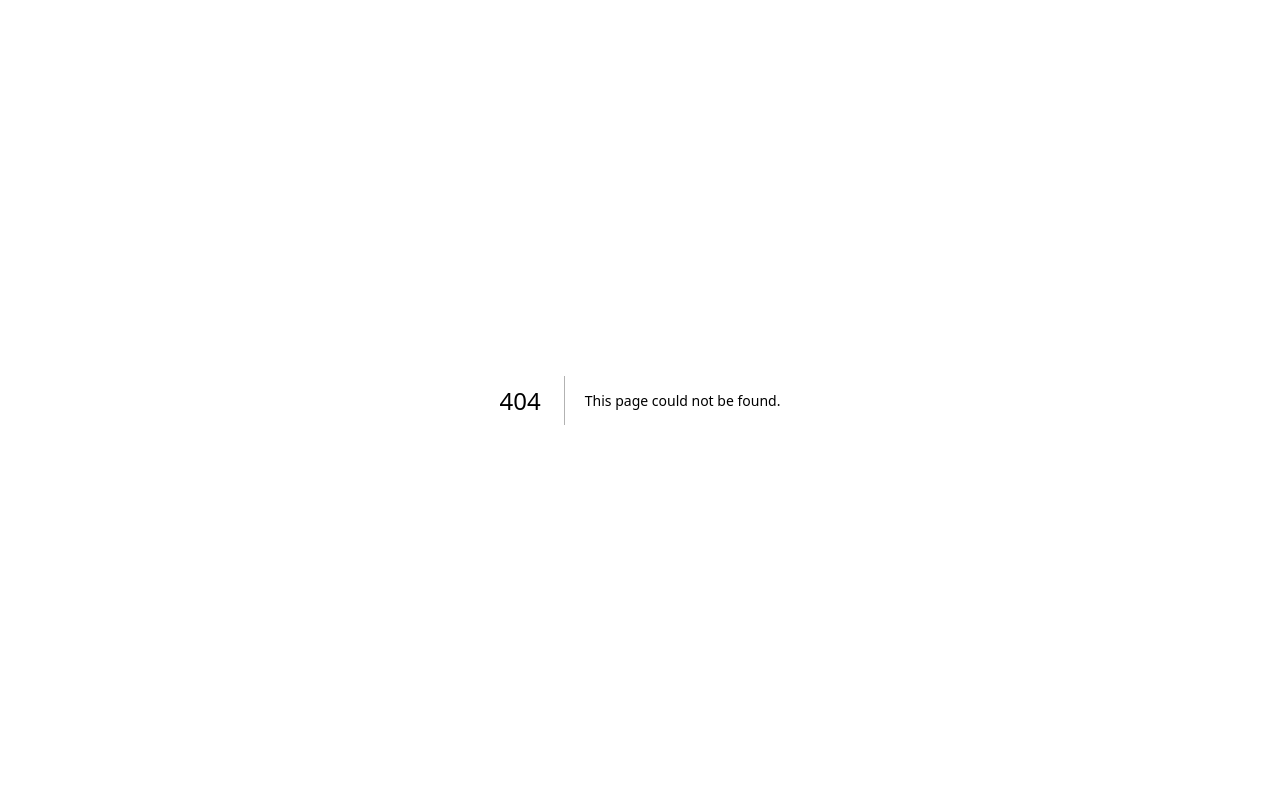
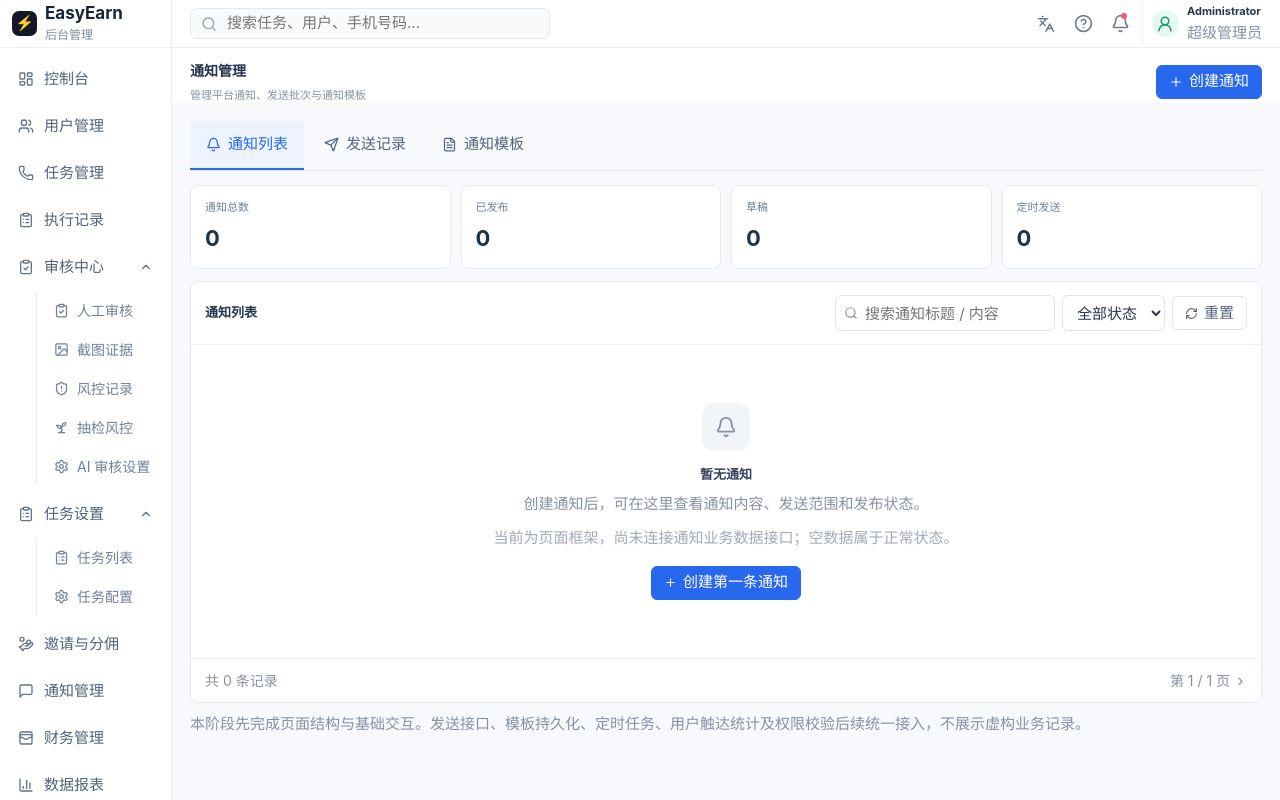
Before and after one commit to xiaolongsvip/whatsapp-task-platform, a Next.js app in the folder apps/admin/: page /notifications in a window 1280 px wide. Before the commit this address had no page. Built offline with nearby package versions, Linux system fonts and the light colour scheme; no server answers.

Commit message:
Scaffold notification management admin page

```diff
--- /dev/null
+++ b/apps/admin/src/app/notifications/page.tsx
@@ -0,0 +1,91 @@
+"use client";
+
+import { useState } from "react";
+import { Bell, Send, FileText, Plus, Search, RefreshCw, Eye, X, ChevronRight } from "lucide-react";
+import AdminSidebar from "../../components/AdminSidebar";
+import AdminTopbar from "../../components/AdminTopbar";
+
+type Tab = "notices" | "records" | "templates";
+const card: React.CSSProperties = { background:"#fff", border:"1px solid #e4eaf2", borderRadius:8 };
+const button: React.CSSProperties = { height:34, padding:"0 12px", border:"1px solid #dce4ef", borderRadius:6, background:"#fff", color:"#53647c", fontSize:12, cursor:"pointer", display:"inline-flex", alignItems:"center", gap:6 };
+const input: React.CSSProperties = { height:36, border:"1px solid #dce4ef", borderRadius:6, padding:"0 10px", color:"#26364d", fontSize:12, background:"#fff", minWidth:0 };
+const tabs: Array<{key:Tab;label:string;icon:typeof Bell}> = [
+  {key:"notices",label:"通知列表",icon:Bell},
+  {key:"records",label:"发送记录",icon:Send},
+  {key:"templates",label:"通知模板",icon:FileText},
+];
+
+export default function NotificationsPage() {
+  const [tab,setTab] = useState<Tab>("notices");
+  const [keyword,setKeyword] = useState("");
+  const [status,setStatus] = useState("ALL");
+  const [editorOpen,setEditorOpen] = useState(false);
+  const [title,setTitle] = useState("");
+  const [content,setContent] = useState("");
+  const [target,setTarget] = useState("ALL");
+  const [notice,setNotice] = useState("");
+
+  const sectionTitle = tab==="notices" ? "通知列表" : tab==="records" ? "发送记录" : "通知模板";
+  const emptyTitle = tab==="notices" ? "暂无通知" : tab==="records" ? "暂无发送记录" : "暂无通知模板";
+  const emptyDescription = tab==="notices"
+    ? "创建通知后，可在这里查看通知内容、发送范围和发布状态。"
+    : tab==="records"
+      ? "通知发送后，发送批次、目标人数和发送结果会显示在这里。"
+      : "可在这里维护常用通知内容，后续创建通知时选择模板。";
+
+  function openEditor() {
+    setTitle(""); setContent(""); setTarget("ALL"); setNotice(""); setEditorOpen(true);
+  }
+
+  return <div className="dashboard-app">
+    <AdminSidebar />
+    <main className="dashboard-main" style={{minWidth:0,background:"#f7f9fc"}}>
+      <AdminTopbar />
+      <div style={{display:"flex",alignItems:"center",justifyContent:"space-between",padding:"12px 18px 0",background:"#fff"}}>
+        <div><b style={{fontSize:14,color:"#23354d"}}>通知管理</b><div style={{fontSize:11,color:"#8492a6",marginTop:4}}>管理平台通知、发送批次与通知模板</div></div>
+        <button style={{...button,background:"#2868ee",borderColor:"#2868ee",color:"#fff"}} onClick={openEditor}><Plus size={14}/>创建通知</button>
+      </div>
+      <div style={{padding:18}}>
+        <nav style={{display:"flex",gap:4,borderBottom:"1px solid #e1e8f0",marginBottom:14,overflowX:"auto"}}>
+          {tabs.map(({key,label,icon:Icon})=><button key={key} onClick={()=>{setTab(key);setStatus("ALL");setKeyword("");}} style={{display:"inline-flex",alignItems:"center",gap:7,padding:"12px 16px",border:0,borderBottom:tab===key?"2px solid #2868ee":"2px solid transparent",background:tab===key?"#edf4ff":"transparent",color:tab===key?"#2868ee":"#53647c",fontSize:12,whiteSpace:"nowrap",cursor:"pointer"}}><Icon size={15}/>{label}</button>)}
+        </nav>
+
+        <section style={{display:"grid",gridTemplateColumns:"repeat(4,minmax(0,1fr))",gap:10,marginBottom:12}}>
+          {(tab==="notices"?[["通知总数","0"],["已发布","0"],["草稿","0"],["定时发送","0"]]:tab==="records"?[["发送批次","0"],["目标用户","0"],["发送成功","0"],["发送失败","0"]]:[["模板总数","0"],["启用模板","0"],["停用模板","0"],["最近更新","—"]]).map(([label,value])=><div key={label} style={{...card,padding:"13px 14px"}}><div style={{fontSize:11,color:"#718096"}}>{label}</div><b style={{fontSize:22,color:"#20334d",display:"block",marginTop:7}}>{value}</b></div>)}
+        </section>
+
+        <section style={{...card,overflow:"hidden"}}>
+          <header style={{padding:"13px 14px",borderBottom:"1px solid #edf1f6",display:"flex",alignItems:"center",justifyContent:"space-between",gap:10,flexWrap:"wrap"}}>
+            <b style={{fontSize:13,color:"#26364d"}}>{sectionTitle}</b>
+            <div style={{display:"flex",gap:7,alignItems:"center",flexWrap:"wrap"}}>
+              <div style={{position:"relative"}}><Search size={14} style={{position:"absolute",left:9,top:11,color:"#8492a6"}}/><input style={{...input,paddingLeft:29,width:220}} value={keyword} onChange={e=>setKeyword(e.target.value)} placeholder={tab==="templates"?"搜索模板名称":"搜索通知标题 / 内容"}/></div>
+              <select style={input} value={status} onChange={e=>setStatus(e.target.value)}><option value="ALL">全部状态</option><option value="DRAFT">草稿</option><option value="PUBLISHED">已发布</option><option value="DISABLED">已停用</option></select>
+              <button style={button} onClick={()=>{setKeyword("");setStatus("ALL");}}><RefreshCw size={13}/>重置</button>
+            </div>
+          </header>
+          <div style={{padding:"58px 20px",textAlign:"center"}}>
+            <div style={{width:48,height:48,borderRadius:12,background:"#f1f5f9",color:"#8492a6",display:"grid",placeItems:"center",margin:"0 auto 12px"}}>{tab==="notices"?<Bell size={22}/>:tab==="records"?<Send size={22}/>:<FileText size={22}/>}</div>
+            <b style={{fontSize:13,color:"#34445b"}}>{emptyTitle}</b>
+            <p style={{fontSize:11,color:"#8492a6",margin:"7px 0 0"}}>{emptyDescription}</p>
+            <p style={{fontSize:10,color:"#a0aaba",margin:"12px 0 0"}}>当前为页面框架，尚未连接通知业务数据接口；空数据属于正常状态。</p>
+            {tab==="notices"&&<button style={{...button,marginTop:16,background:"#2868ee",borderColor:"#2868ee",color:"#fff"}} onClick={openEditor}><Plus size={13}/>创建第一条通知</button>}
+          </div>
+          <footer style={{padding:"11px 14px",borderTop:"1px solid #edf1f6",display:"flex",justifyContent:"space-between",fontSize:11,color:"#8492a6"}}><span>共 0 条记录</span><span>第 1 / 1 页 <ChevronRight size={13} style={{verticalAlign:"middle"}}/></span></footer>
+        </section>
+        <p style={{fontSize:11,color:"#8492a6",marginTop:10}}>本阶段先完成页面结构与基础交互。发送接口、模板持久化、定时任务、用户触达统计及权限校验后续统一接入，不展示虚构业务记录。</p>
+      </div>
+      {editorOpen&&<div style={{position:"fixed",inset:0,zIndex:90,background:"#14223866",display:"grid",placeItems:"center",padding:18}}>
+        <section style={{...card,width:"min(620px,100%)",maxHeight:"90vh",overflow:"auto",padding:18}}>
+          <header style={{display:"flex",alignItems:"center",justifyContent:"space-between",marginBottom:16}}><b style={{fontSize:14,color:"#26364d"}}>创建通知</b><button style={button} onClick={()=>setEditorOpen(false)}><X size={14}/>关闭</button></header>
+          <div style={{display:"grid",gap:12}}>
+            <label style={{display:"grid",gap:6,fontSize:11,color:"#53647c"}}>通知标题<input style={input} value={title} onChange={e=>setTitle(e.target.value)} placeholder="请输入通知标题"/></label>
+            <label style={{display:"grid",gap:6,fontSize:11,color:"#53647c"}}>发送范围<select style={input} value={target} onChange={e=>setTarget(e.target.value)}><option value="ALL">全部用户</option><option value="ACTIVE">正常用户</option><option value="SELECTED">指定用户（后续接入）</option></select></label>
+            <label style={{display:"grid",gap:6,fontSize:11,color:"#53647c"}}>通知内容<textarea style={{...input,height:150,padding:10,resize:"vertical"}} value={content} onChange={e=>setContent(e.target.value)} placeholder="请输入通知内容"/></label>
+            {notice&&<div style={{fontSize:11,color:"#b45309"}}>{notice}</div>}
+            <div style={{display:"flex",justifyContent:"flex-end",gap:8}}><button style={button} onClick={()=>setEditorOpen(false)}>取消</button><button style={{...button,background:"#2868ee",borderColor:"#2868ee",color:"#fff"}} onClick={()=>setNotice("页面框架已就绪，通知保存与发送接口将在下一阶段接入；当前不会创建虚假记录。")}>保存草稿</button></div>
+          </div>
+        </section>
+      </div>}
+    </main>
+  </div>;
+}
```
